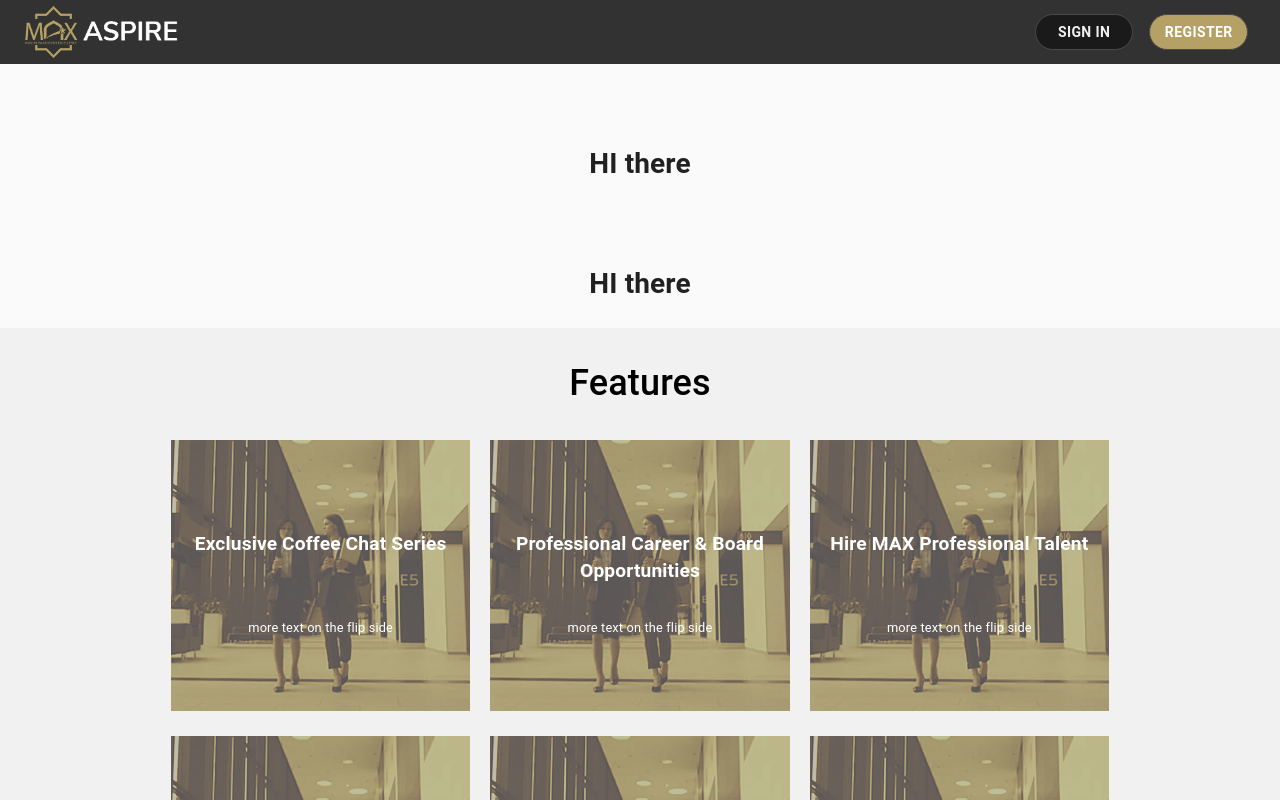
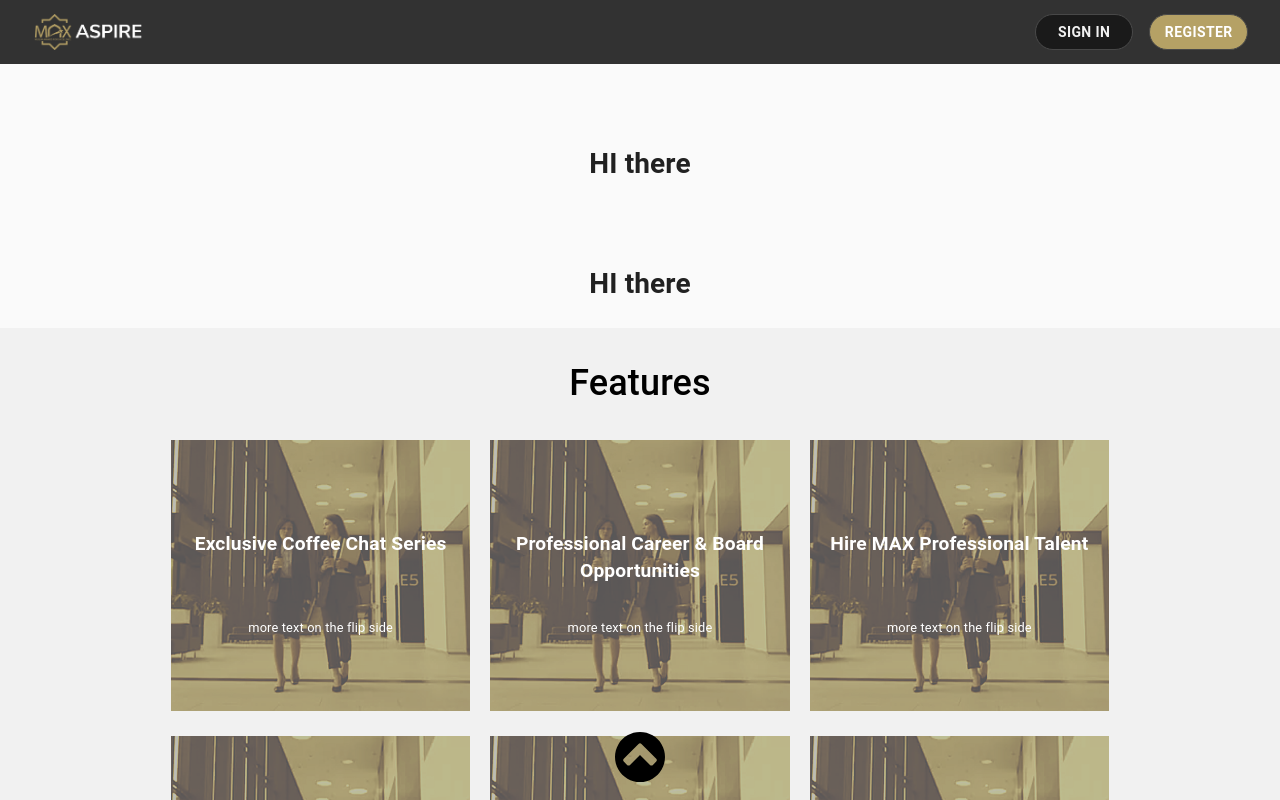
Before and after one commit to maxgala/aspire-frontend, a React (Create React App) app: page / in a window 1280 px wide. Shown: the top 800 px of the page. Built offline with nearby package versions, Linux system fonts and the light colour scheme.

Commit message:
Added fixed button to scroll to top on landing page.

```diff
--- a/src/Components/LandingPage/Landing.js
+++ b/src/Components/LandingPage/Landing.js
@@ -6,9 +6,10 @@ import Toolbar from "@material-ui/core/Toolbar";
 import MaxLogo from "../Images/max_logo.png";
 import Container from "@material-ui/core/Container";
 import Button from "@material-ui/core/Button";
-import MainImage from "./MainImage";
-import AboutMax from "./AboutMax";
-import Features from "./Features";
+import MainImage from "./MainImage.js";
+import AboutMax from "./AboutMax.js";
+import Features from "./Features.js";
+import ScrollToTop from "./ScrollToTop.js";
 
 const useStyles = makeStyles(theme => ({
     root: {
@@ -28,7 +29,8 @@ const useStyles = makeStyles(theme => ({
     },
     // this css element describes the size of the image
     img: {
-        width: '12vw'
+        width: '10vw',
+        padding: '10px',
     },
     content: {
         flexGrow: 1,
@@ -39,7 +41,7 @@ const useStyles = makeStyles(theme => ({
     container: {
         maxWidth: '100vw',
         paddingTop: theme.spacing(0),
-        paddingBottom: theme.spacing(0),
+        paddingBottom: theme.spacing(10),
         paddingLeft: '0px',
         paddingRight: '0px',
     },
@@ -92,15 +94,21 @@ class Landing extends Component{
         this.state = {
 
         }
+        this.handleClick = this.handleClick.bind(this);
     }
 
     componentDidMount() {
 
     }
 
-    handleClick = (event) => {
-
-    };
+    handleClick(e) {
+      e.preventDefault();
+      window.scrollTo({
+        top: 0,
+        left: 0,
+        behavior: 'smooth'
+      });
+    }
 
     render(){
         const classes = this.props.classes;
@@ -109,7 +117,7 @@ class Landing extends Component{
                 <CssBaseline />
                 <AppBar position="fixed" className={classes.appBar}>
                     <Toolbar className={classes.toolbar}>
-                        <div className={classes.imageLogo}>
+                        <div className={classes.imageLogo} onClick={this.handleClick}>
                             <img src={MaxLogo} alt="MAX_logo" className={classes.img}/>
                         </div>
                         <Button
@@ -131,6 +139,7 @@ class Landing extends Component{
                         <MainImage/>
                         <AboutMax/>
                         <Features/>
+                        <ScrollToTop/>
                     </Container>
                 </main>
             </div>
--- /dev/null
+++ b/src/Components/LandingPage/ScrollToTop.js
@@ -0,0 +1,57 @@
+import React, {Component} from "react";
+import UpArrow from "../Images/up_arrow.svg";
+import {makeStyles} from "@material-ui/core/styles";
+
+const useStyles = makeStyles(theme => ({
+  image: {
+    position: 'fixed',
+    width: '50px',
+    height: '50px',
+    bottom:0,
+    marginLeft: '-25px',
+    // left:0,
+    flex: '1',
+    // display: 'flex',
+    justifyContent: 'flex-end',
+    marginBottom: '18px',
+    // '&:hover': {
+    //   backgroundColor: "#F1F1F1",
+    //   color: '#484848'
+    // }
+  },
+}));
+
+function withMyHook(Component){
+    return function WrappedComponent(props){
+        const classes = useStyles();
+        return <Component {...props} classes={classes}/>
+    }
+}
+
+class ScrollToTop extends Component{
+  constructor(props) {
+    super(props);
+    this.handleClick = this.handleClick.bind(this);
+  }
+
+  handleClick(e) {
+    e.preventDefault();
+    window.scrollTo({
+      top: 0,
+      left: 0,
+      behavior: 'smooth'
+    });
+  }
+
+  render() {
+    const classes = this.props.classes;
+    return (
+      <div onClick={this.handleClick}>
+        <img src={UpArrow} alt="Scroll To Top Arrow" className={classes.image}/>
+      </div>
+    )
+  }
+}
+
+ScrollToTop = withMyHook(ScrollToTop);
+export default ScrollToTop;
```
Also changed, not shown: src/Components/Images/up_arrow.svg (added).
